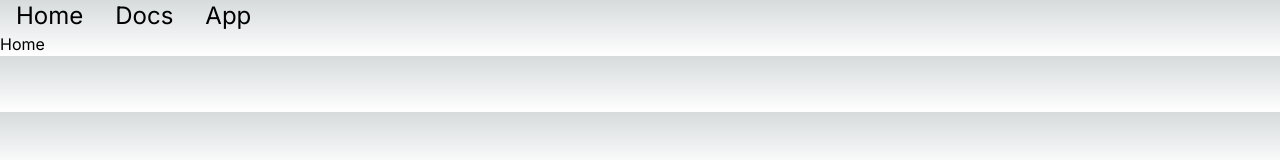
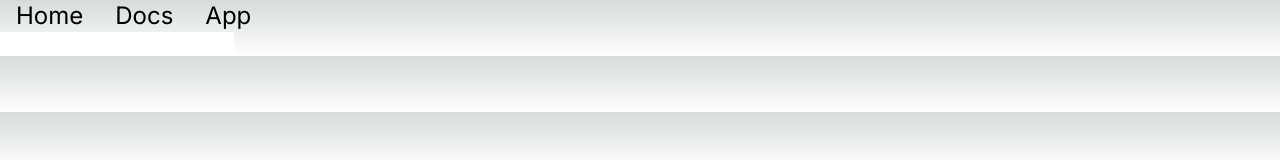
Before and after one commit to smartoryu/intro-nextjs, a Next.js app: page / in a window 1280 px wide. Shown: the top 160 px of the page. Built offline with nearby package versions, Linux system fonts and the light colour scheme.

Commit message:
create basic components

```diff
--- a/app/page.tsx
+++ b/app/page.tsx
@@ -1,3 +1,5 @@
+import NewTodoForm from '@/components/NewTodoForm'
+
 const getData = async () => {
   await new Promise((res) => setTimeout(() => res(0), 2000))
   return { data: [1, 2, 3] }
@@ -8,5 +10,9 @@
   const data = await getData()
   console.log('data:')
   console.log(data)
-  return <div>Home</div>
+  return (
+    <div>
+      <NewTodoForm />
+    </div>
+  )
 }
--- /dev/null
+++ b/components/NewTodoForm.tsx
@@ -0,0 +1,15 @@
+'use client'
+
+import { useState } from 'react'
+
+export default function NewTodoForm() {
+  const [state, setState] = useState('')
+
+  return (
+    <div>
+      <form>
+        <input type="text" />
+      </form>
+    </div>
+  )
+}
```
Also changed, not shown: components/Todo.tsx (added), components/TodoList.tsx (added).
